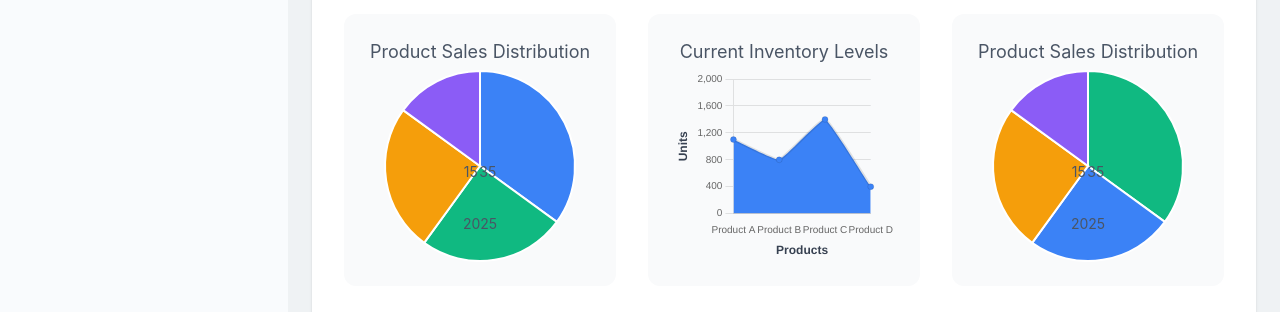
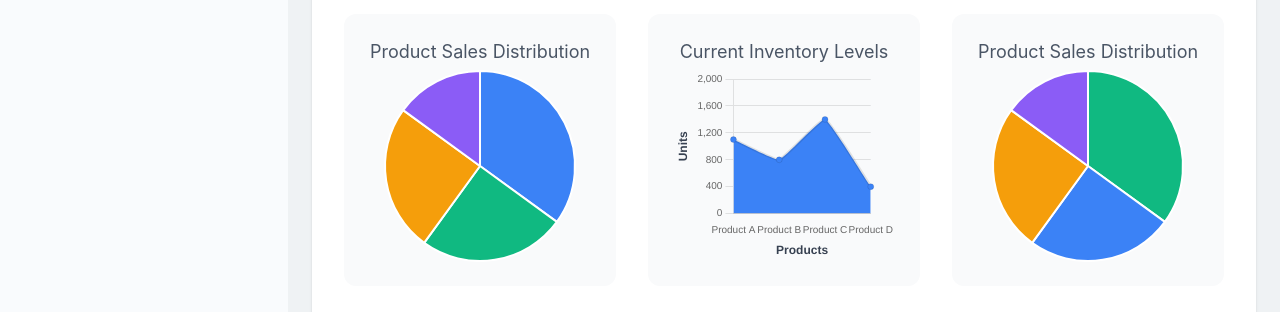
Before and after one commit to AbdallaM-Ibrahim/Charts-Project, a React (Vite) app: page / in a window 1280 px wide. Shown: the part 608-920 px from the top of the page. Built offline with nearby package versions, Linux system fonts and the light colour scheme.

Commit message:
refactor: remove unused label rendering logic from PieChart component

```diff
--- a/src/components/charts/PieChart.tsx
+++ b/src/components/charts/PieChart.tsx
@@ -24,6 +24,7 @@ const PieChart: React.FC<PieChartProps> = ({
   showLabels = false,
   onSegmentClick,
 }) => {
+  showLabels;
   const chartConfig: ChartConfiguration<'pie'> = {
     type: 'pie',
     data: {
@@ -99,20 +100,6 @@ const PieChart: React.FC<PieChartProps> = ({
       {/* <h4 className='text-md text-gray-600 mb-6'>{subtitle}</h4> */}
       <div className='relative h-48'>
         <canvas ref={canvasRef} />
-        {showLabels && (
-          <div className='absolute inset-0 flex items-center justify-center'>
-            <div className='text-center'>
-              <div className='flex items-center justify-around mt-16'>
-                <div className='text-sm text-gray-600'>15</div>
-                <div className='text-sm text-gray-600'>35</div>
-              </div>
-              <div className='flex items-center justify-around mt-8'>
-                <div className='text-sm text-gray-600'>20</div>
-                <div className='text-sm text-gray-600'>25</div>
-              </div>
-            </div>
-          </div>
-        )}
       </div>
     </div>
   );
```
